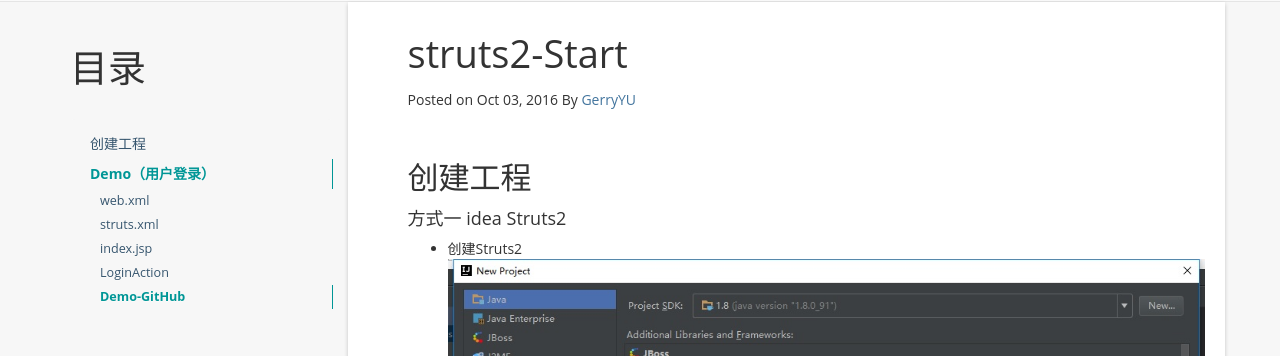
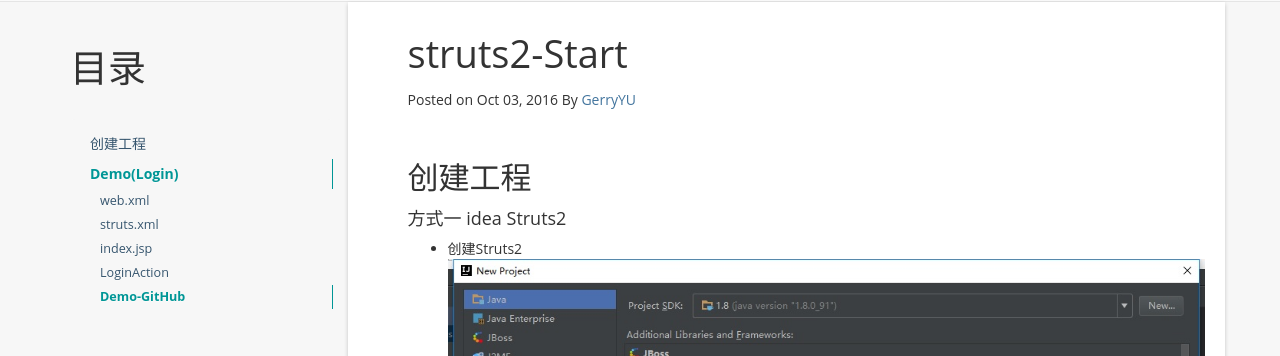
Before and after one commit to Gerry-Yu/Gerry-Yu.github.io, a Jekyll site: the page built from _posts/2016-10-3-strurs2-start.md, in a window 1280 px wide and 900 px high. Shown: the part 285-641 px from the top of the window. Built offline with Jekyll 4.4.1, drawn with Linux system fonts in a browser that asks for light colours; some of the changed text lies outside the part shown.

Commit message:
20161003

```diff
--- a/_posts/2016-10-3-strurs2-start.md
+++ b/_posts/2016-10-3-strurs2-start.md
@@ -28,7 +28,7 @@ tag: SSH
 + 一需要将lib下jar包拷贝到WEB-INF/lib目录下（两个地方都要）
 + 二需要在pom.xml添加依赖包（比较喜欢这种），但是struts.xml需要在resource目录下！！！
 
-## Demo（用户登录）
+## Demo(Login)
 
 #### web.xml
 
```
